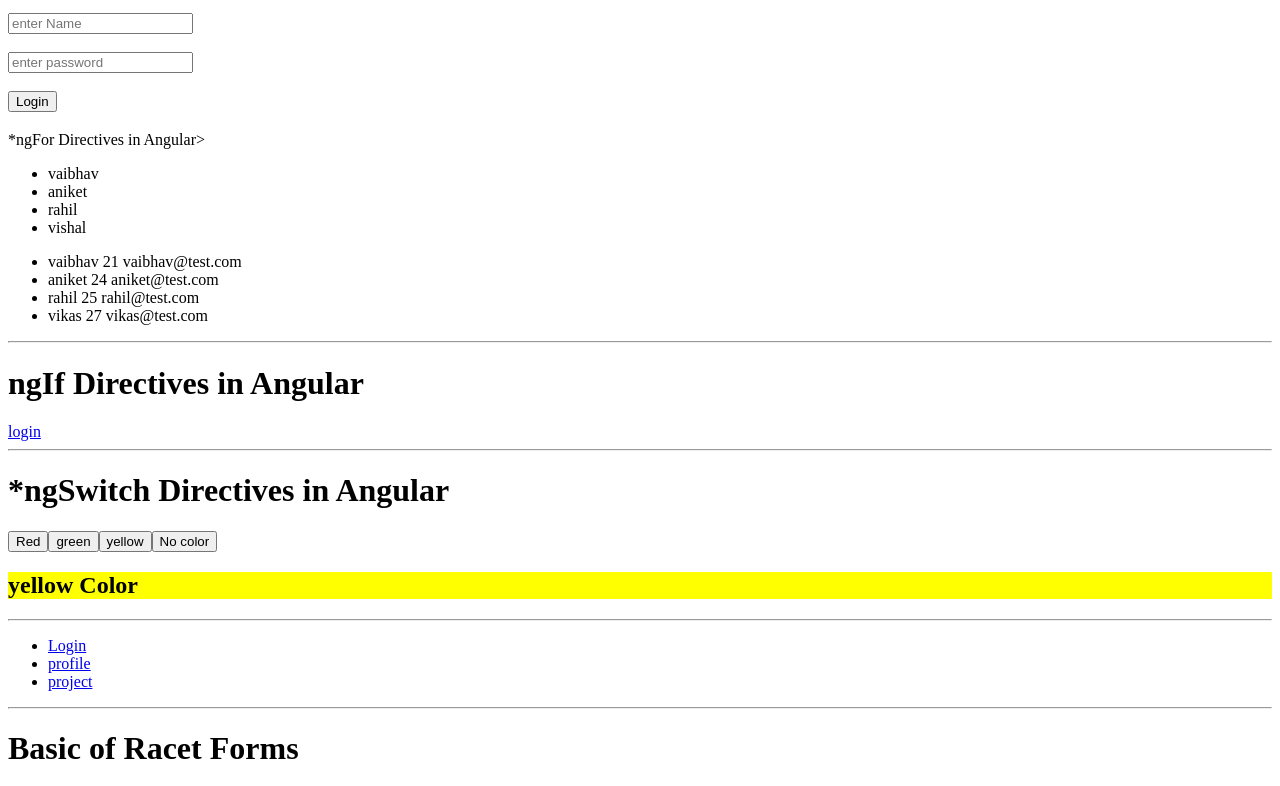
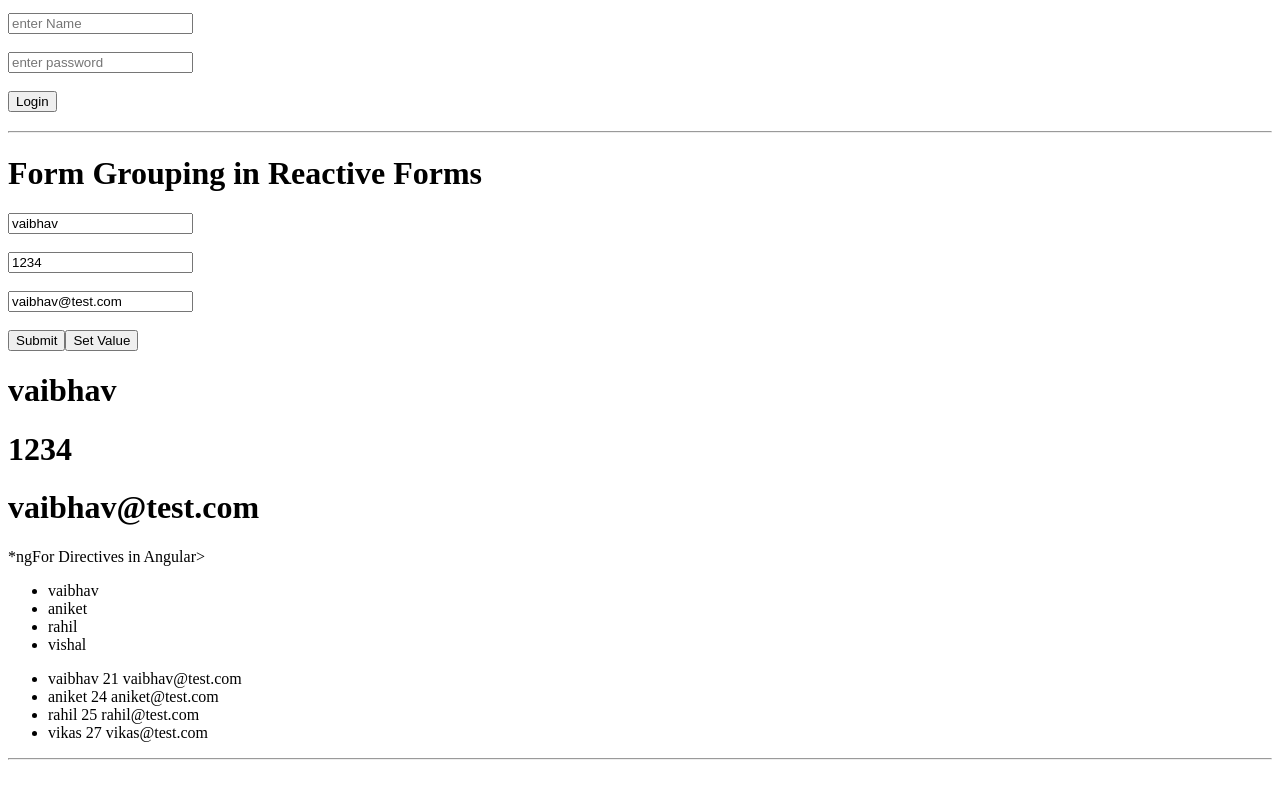
Before and after one commit to vaibhavkate7/Angular-training, an Angular app: page /project in a window 1280 px wide. Shown: the part 660-1446 px from the top of the page. Built offline with nearby package versions, Linux system fonts and the light colour scheme.

Commit message:
learn: learn about Form grouping in Reactive forms

```diff
--- a/src/app/project/project.component.html
+++ b/src/app/project/project.component.html
@@ -63,3 +63,20 @@
   <h3>{{password.value}}</h3>
 
 </form>
+
+<hr>
+<h1>Form Grouping in Reactive Forms</h1>
+<form [formGroup]="profileForm" (ngSubmit)="onSubmit()">
+ <input type="text" placeholder="enter name" formControlName="name">
+ <br><br>
+  <input type="text" placeholder="enter password" formControlName="password">
+ <br><br>
+  <input type="text" placeholder="enter email" formControlName="email">
+ <br><br>
+ <button>Submit</button>
+ <button type="button" (click)=" setValue()" >Set Value</button>
+
+</form>
+<h1>{{this.profileForm.value.name}}</h1>
+<h1>{{this.profileForm.value.password}}</h1>
+<h1>{{this.profileForm.value.email}}</h1>
--- a/src/app/project/project.component.ts
+++ b/src/app/project/project.component.ts
@@ -2,7 +2,7 @@ import { Component } from '@angular/core';
 import { NgForOf, } from "../../../node_modules/@angular/common/common_module.d-NEF7UaHr";
 import { NgFor, NgIf ,NgSwitch, NgSwitchCase,NgSwitchDefault } from '@angular/common';
 import { RouterLink } from '@angular/router';
-import { FormControl, ReactiveFormsModule } from '@angular/forms';
+import { FormControl, FormGroup, ReactiveFormsModule } from '@angular/forms';
 
 @Component({
   selector: 'app-project',
@@ -53,6 +53,22 @@ displayValue(){
   console.log(this.name.value,this.password.value);
 
 }
+//
+profileForm=new FormGroup({
+  name:new FormControl('vaibhav'),
+  password:new FormControl('1234'),
+  email:new FormControl('vaibhav@test.com'),
 
+})
+onSubmit(){
+  console.log(this.profileForm.value);
 
 }
+setValue(){
+  this.profileForm.setValue({
+    name:'peter',
+    password:"424",
+    email:"peter@test.com"
+  })
+}
+}
```
